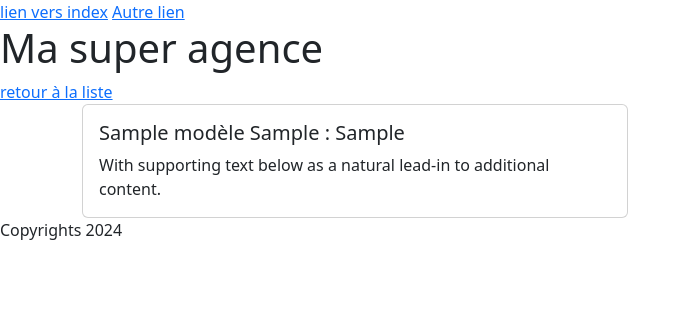
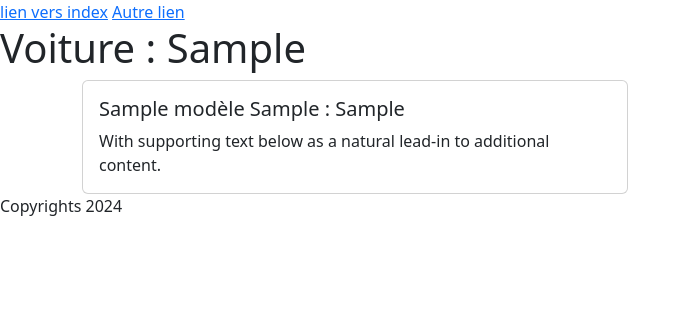
Before and after one commit to Piou-piou/studi-bootcamp-php, a PHP site: page /voiture.php?voiture_id=1 in a window 1280 px wide. Shown: the top 324 px of the page, without its empty margins (0-691 px from the left). Run offline with PHP 8.4, Linux system fonts and the light colour scheme; tables that the repository leaves empty or names only in its code hold one stand-in row (values such as "Sample post").

Commit message:
feat: prepare day 5

```diff
--- a/day5/voiture.php
+++ b/day5/voiture.php
@@ -7,14 +7,13 @@ $voiture_id = $_GET['voiture_id'];
 $query = $pdo->query("SELECT * FROM voiture where id = ".$voiture_id);
 $voiture = $query->fetch(PDO::FETCH_ASSOC);
 
-$title = 'Voiture : '.$voiture['titre'];
+$title = 'Voiture : '.$voiture['immatriculation'];
 
 require_once 'templates/head.php';
 require_once 'templates/header.php';
 ?>
         <main>
-            <h1>Ma super agence</h1>
-            <a href="index.php">retour à la liste</a>
+            <h1>Voiture : <?php echo $voiture['immatriculation']; ?></h1>
 
             <div class="container">
                 <div class="row">
```
